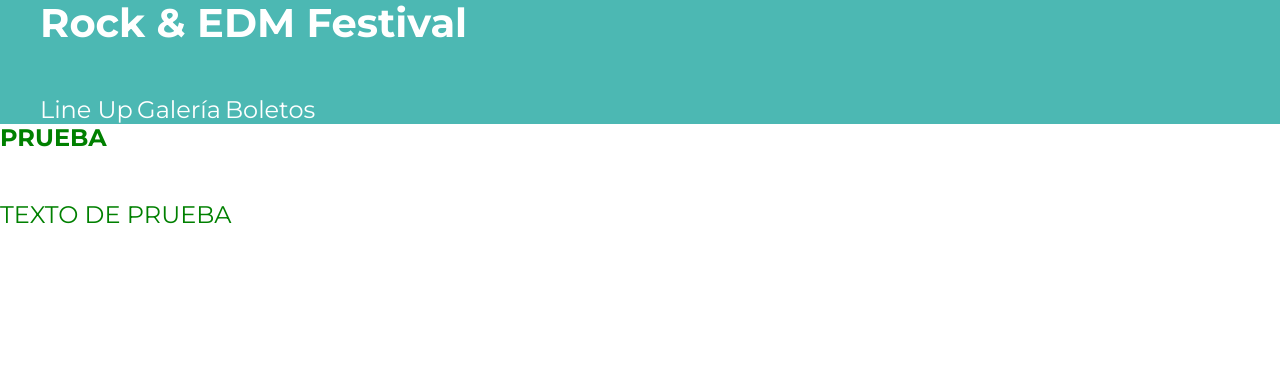
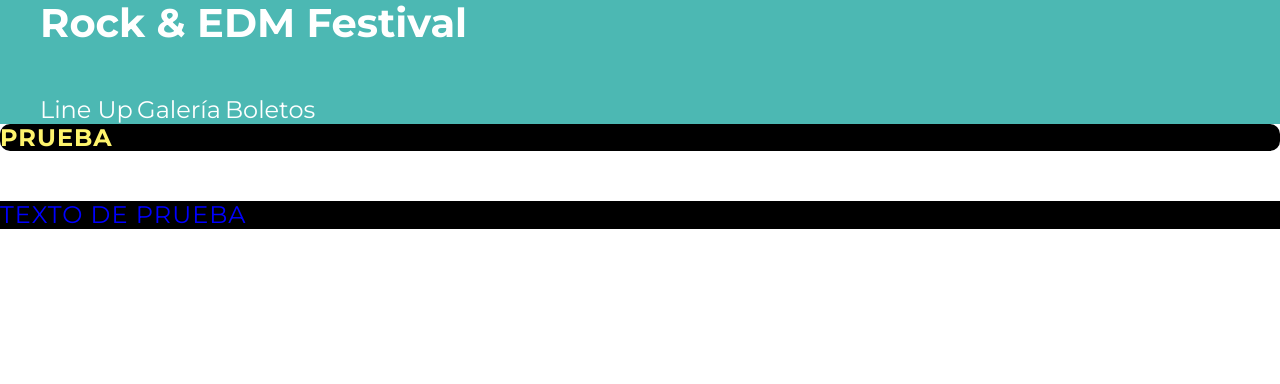
Before and after one commit to DiegoArroyo12/DesarrolloWEB, a PHP site: page / in a window 1280 px wide. Shown: the top 384 px of the page. Run offline with PHP 8.4, Linux system fonts and the light colour scheme.

Commit message:
Creando Mixins Inteligentes con Parámetros

```diff
--- a/FestivalMusica_inicio/build/css/app.css
+++ b/FestivalMusica_inicio/build/css/app.css
@@ -374,13 +374,18 @@ h3 {
 .prueba {
   text-transform: uppercase;
   font-size: 2.4rem;
-  color: green;
+  color: #FEF46D;
+  letter-spacing: 1px;
+  background-color: black;
+  border-radius: 1rem;
 }
 
 .texto-prueba {
   text-transform: uppercase;
   font-size: 2.4rem;
-  color: green;
+  color: blue;
+  letter-spacing: 1px;
+  background-color: black;
 }
 
 /*# sourceMappingURL=app.css.map */
--- a/FestivalMusica_inicio/src/scss/base/_mixins.scss
+++ b/FestivalMusica_inicio/src/scss/base/_mixins.scss
@@ -1,6 +1,14 @@
-@mixin heading {
+@use '../base/variables' as v;
+
+@mixin heading($color: blue, $border-radius: false) {
     text-transform: uppercase;
     font-size: 2.4rem;
-    color: green;
+    color: $color;
+    letter-spacing: 1px;
+    background-color: black;
+
+    @if $border-radius {
+        border-radius: 1rem;
+    }
 }
 /* Mixin hace que podamos reutilizar el código y se incluye con @incluide */
--- a/FestivalMusica_inicio/src/scss/layout/_header.scss
+++ b/FestivalMusica_inicio/src/scss/layout/_header.scss
@@ -21,7 +21,7 @@
 }
 
 .prueba {
-   @include m.heading;
+   @include m.heading(v.$amarillo, true);
 }
 
 .texto-prueba {
```
Also changed, not shown: 1 other file.
